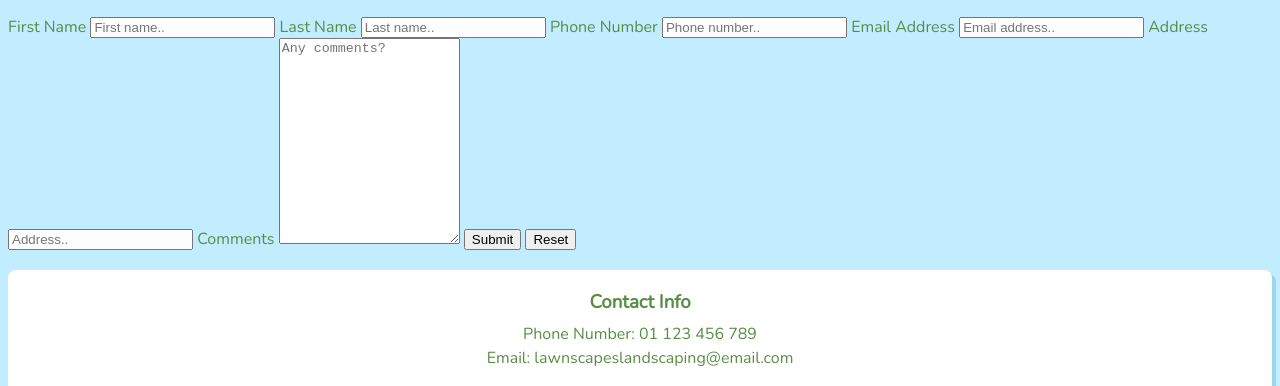
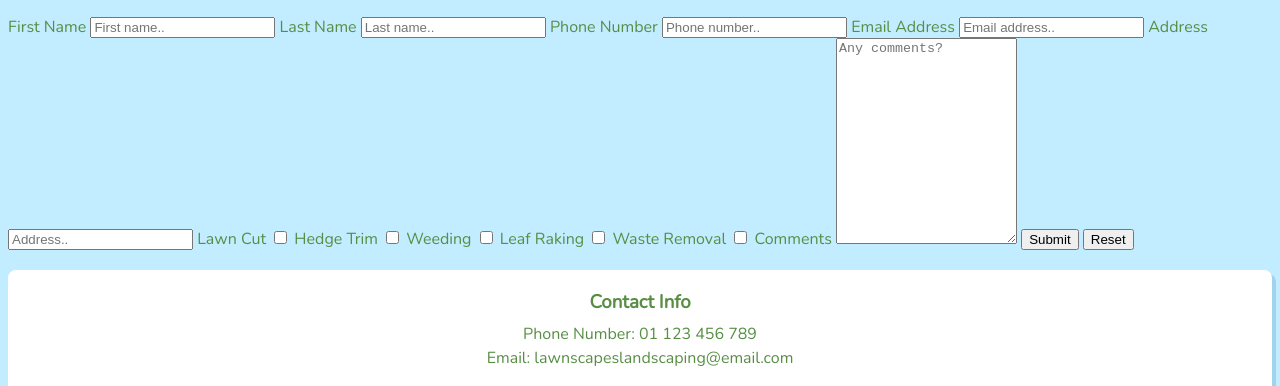
Before and after one commit to Kristfur/lawnscapes-landscaping, a plain HTML site: page contact.html in a window 1280 px wide. Shown: the part 236-622 px from the top of the page. Drawn offline with nearby package versions, Linux system fonts and the light colour scheme.

Commit message:
Add services checkboxes to form

```diff
--- a/contact.html
+++ b/contact.html
@@ -48,6 +48,16 @@
                 <input type="email" id="email-address" name="email" placeholder="Email address.." required>
                 <label for="address">Address</label>
                 <input type="text" id="address" name="address" placeholder="Address.." required>
+                <label for="lawn-cut">Lawn Cut</label>
+                <input type="checkbox" id="lawn-cut" name="lawn-cut" value="lawn-cut">
+                <label for="hedge-trim">Hedge Trim</label>
+                <input type="checkbox" id="hedge-trim" name="hedge-trim" value="hedge-trim">
+                <label for="weeding">Weeding</label>
+                <input type="checkbox" id="weeding" name="weeding" value="weeding">
+                <label for="Leaf Raking">Leaf Raking</label>
+                <input type="checkbox" id="leaf-raking" name="leaf-raking" value="leaf-raking">
+                <label for="waste-removal">Waste Removal</label>
+                <input type="checkbox" id="waste-removal" name="waste-removal" value="waste-removal">
                 <label for="comments">Comments</label>
                 <textarea id="comments" name="comments" placeholder="Any comments?" style="height:200px"></textarea>
                 <button type="submit">Submit</button>
```
